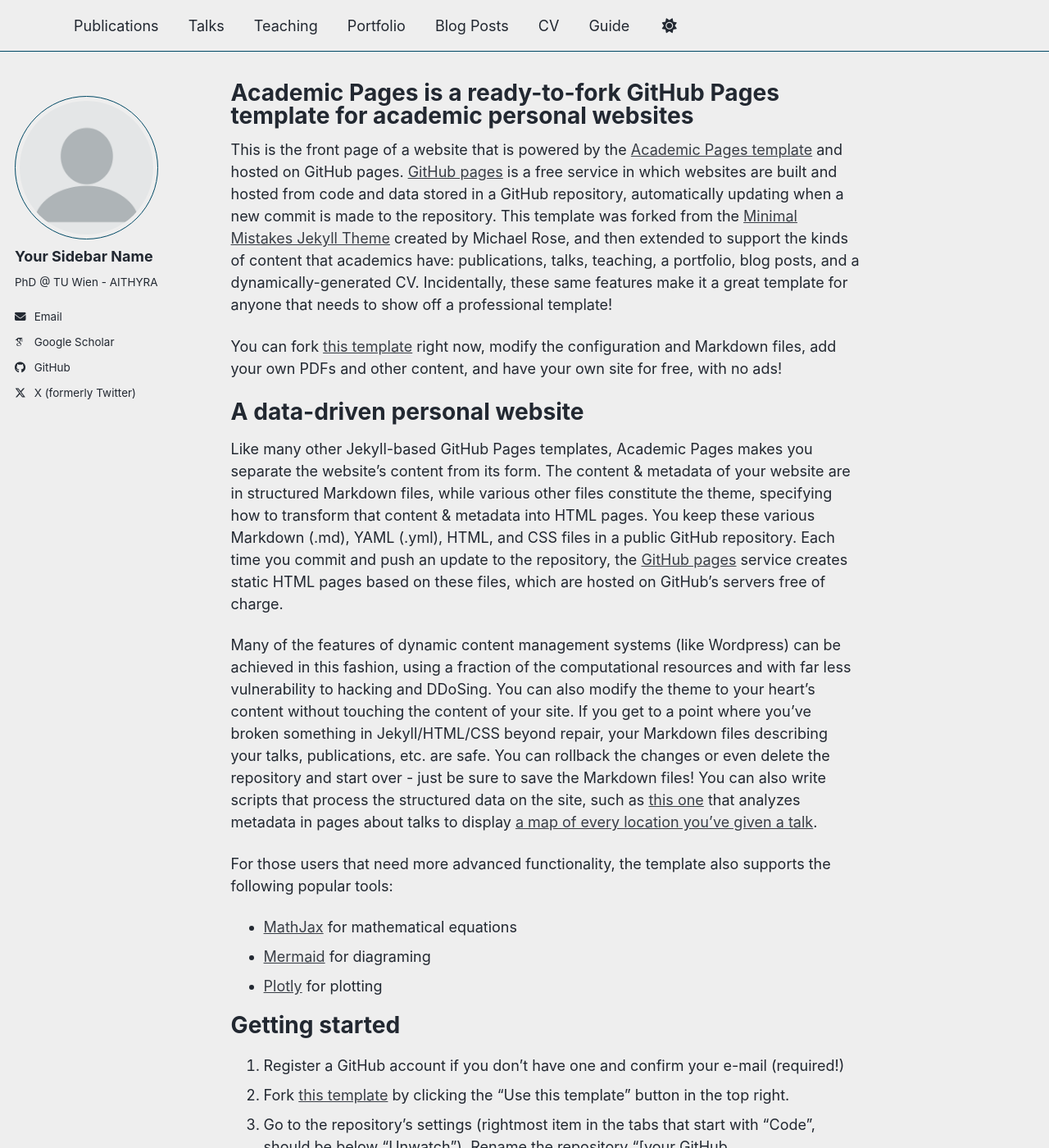
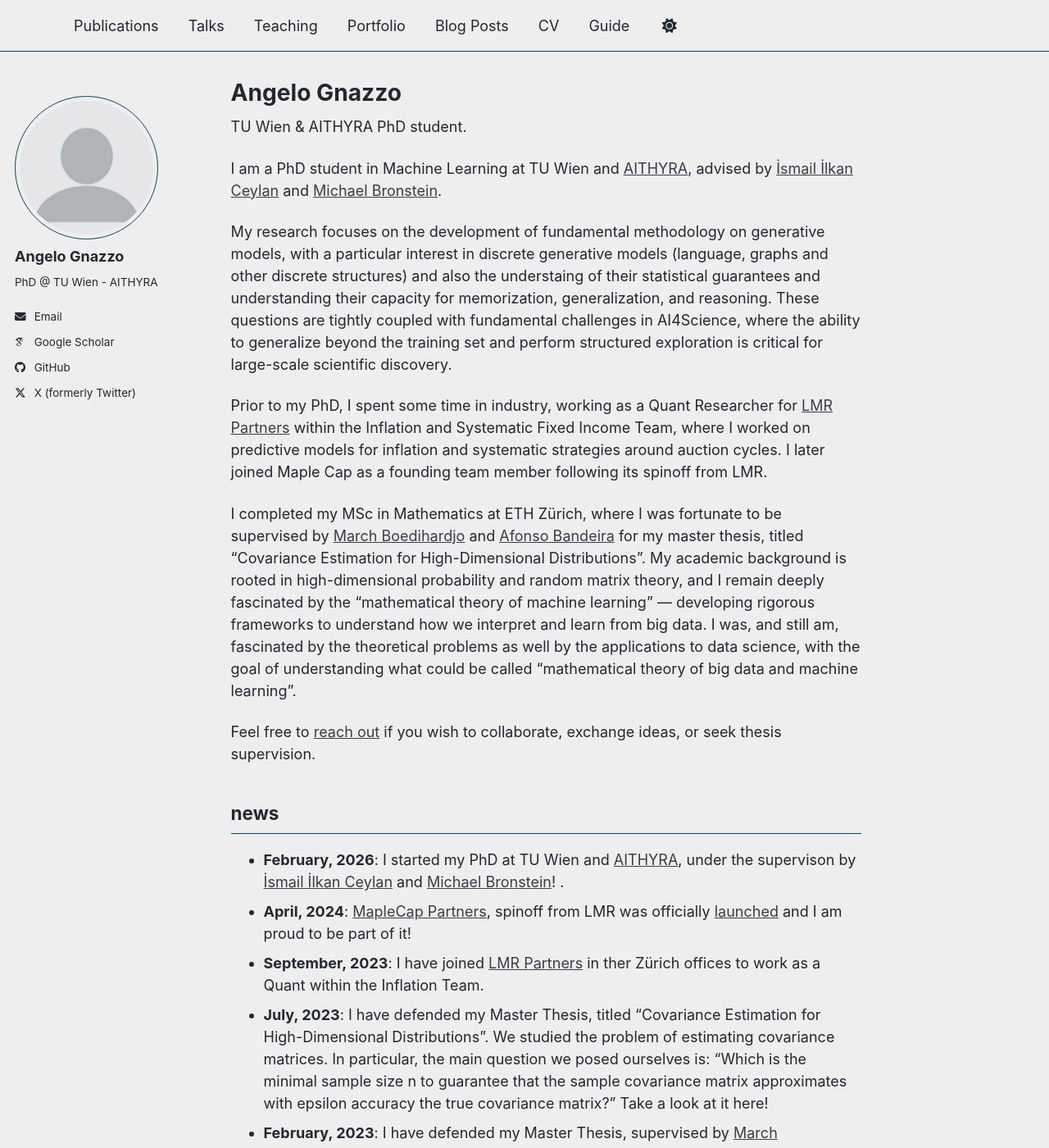
Before and after one commit to angelognazzo/angelognazzo.github.io, a Jekyll site: the page built from _pages/about.md, in a window 1280 px wide and 1400 px high. Shown: the whole window at 82% size. Built offline with Jekyll 4.4.1, drawn with Linux system fonts in a browser that asks for light colours; some web fonts are replaced; a script bundle is joined from its source files by our own code; library files that are not in the unit come from our copies; some of the changed text lies outside the part shown.

Commit message:
Updates website information

```diff
--- a/_config.yml
+++ b/_config.yml
@@ -24,7 +24,7 @@
 author:
   # Biographic information
   avatar           : "profile.png"
-  name             : "Your Sidebar Name"
+  name             : "Angelo Gnazzo"
   bio              : "PhD @ TU Wien - AITHYRA"
   email            : "agnazzo@aithyra.at"
 
--- a/_pages/about.md
+++ b/_pages/about.md
@@ -1,56 +1,41 @@
 ---
 permalink: /
-title: "Academic Pages is a ready-to-fork GitHub Pages template for academic personal websites"
+title: "Angelo Gnazzo"
 author_profile: true
 redirect_from:
   - /about/
   - /about.html
 ---
 
-This is the front page of a website that is powered by the [Academic Pages template](https://github.com/academicpages/academicpages.github.io) and hosted on GitHub pages. [GitHub pages](https://pages.github.com) is a free service in which websites are built and hosted from code and data stored in a GitHub repository, automatically updating when a new commit is made to the repository. This template was forked from the [Minimal Mistakes Jekyll Theme](https://mmistakes.github.io/minimal-mistakes/) created by Michael Rose, and then extended to support the kinds of content that academics have: publications, talks, teaching, a portfolio, blog posts, and a dynamically-generated CV. Incidentally, these same features make it a great template for anyone that needs to show off a professional template!
 
- You can fork [this template](https://github.com/academicpages/academicpages.github.io) right now, modify the configuration and Markdown files, add your own PDFs and other content, and have your own site for free, with no ads!
+TU Wien & AITHYRA PhD student.
 
-A data-driven personal website
-======
-Like many other Jekyll-based GitHub Pages templates, Academic Pages makes you separate the website's content from its form. The content & metadata of your website are in structured Markdown files, while various other files constitute the theme, specifying how to transform that content & metadata into HTML pages. You keep these various Markdown (.md), YAML (.yml), HTML, and CSS files in a public GitHub repository. Each time you commit and push an update to the repository, the [GitHub pages](https://pages.github.com/) service creates static HTML pages based on these files, which are hosted on GitHub's servers free of charge.
 
-Many of the features of dynamic content management systems (like Wordpress) can be achieved in this fashion, using a fraction of the computational resources and with far less vulnerability to hacking and DDoSing. You can also modify the theme to your heart's content without touching the content of your site. If you get to a point where you've broken something in Jekyll/HTML/CSS beyond repair, your Markdown files describing your talks, publications, etc. are safe. You can rollback the changes or even delete the repository and start over - just be sure to save the Markdown files! You can also write scripts that process the structured data on the site, such as [this one](https://github.com/academicpages/academicpages.github.io/blob/master/talkmap.ipynb) that analyzes metadata in pages about talks to display [a map of every location you've given a talk](https://academicpages.github.io/talkmap.html).
+I am a PhD student in Machine Learning at TU Wien and [AITHYRA](https://aithyra.at/), advised by [İsmail İlkan Ceylan](https://www.cs.ox.ac.uk/people/ismaililkan.ceylan/) and [Michael Bronstein](https://www.cs.ox.ac.uk/people/michael.bronstein/).
 
-For those users that need more advanced functionality, the template also supports the following popular tools:
-- [MathJax](https://www.mathjax.org/) for mathematical equations
-- [Mermaid](https://mermaid.js.org/) for diagraming
-- [Plotly](https://plotly.com/javascript/) for plotting
+My research focuses on the development of fundamental methodology on generative models, with a particular interest in discrete generative models (language, graphs and other discrete structures) and also the understaing of their statistical guarantees and understanding their capacity for memorization, generalization, and reasoning. These questions are tightly coupled with fundamental challenges in AI4Science, where the ability to generalize beyond the training set and perform structured exploration is critical for large-scale scientific discovery.
 
-Getting started
-======
-1. Register a GitHub account if you don't have one and confirm your e-mail (required!)
-1. Fork [this template](https://github.com/academicpages/academicpages.github.io) by clicking the "Use this template" button in the top right.
-1. Go to the repository's settings (rightmost item in the tabs that start with "Code", should be below "Unwatch"). Rename the repository "[your GitHub username].github.io", which will also be your website's URL.
-1. Set site-wide configuration and create content & metadata (see below -- also see [this set of diffs](https://archive.is/3TPas) showing what files were changed to set up [an example site](https://getorg-testacct.github.io) for a user with the username "getorg-testacct")
-1. Upload any files (like PDFs, .zip files, etc.) to the files/ directory. They will appear at https://[your GitHub username].github.io/files/example.pdf.
-1. Check status by going to the repository settings, in the "GitHub pages" section
+Prior to my PhD, I spent some time in industry, working as a Quant Researcher for [LMR Partners](https://www.lmrpartners.com/) within the Inflation and Systematic Fixed Income Team, where I worked on predictive models for inflation and systematic strategies around auction cycles. I later joined Maple Cap as a founding team member following its spinoff from LMR.
 
-Site-wide configuration
+I completed my MSc in Mathematics at ETH Zürich, where I was fortunate to be supervised by [March Boedihardjo](https://apps.math.msu.edu/PageSpace/pb/boedihardjo) and [Afonso Bandeira](https://people.math.ethz.ch/~abandeira/) for my master thesis, titled "Covariance Estimation for High-Dimensional Distributions".
+My academic background is rooted in high-dimensional probability and random matrix theory, and I remain deeply fascinated by the "mathematical theory of machine learning" — developing rigorous frameworks to understand how we interpret and learn from big data.
+I was, and still am, fascinated by the theoretical problems as well by the applications to data science, with the goal of understanding what could be called "mathematical theory of big data and machine learning".
+
+Feel free to [reach out](mailto:agnazzo@aithyra.at) if you wish to collaborate, exchange ideas, or seek thesis supervision.
+
+
+news
 ------
-The main configuration file for the site is in the base directory in [_config.yml](https://github.com/academicpages/academicpages.github.io/blob/master/_config.yml), which defines the content in the sidebars and other site-wide features. You will need to replace the default variables with ones about yourself and your site's github repository. The configuration file for the top menu is in [_data/navigation.yml](https://github.com/academicpages/academicpages.github.io/blob/master/_data/navigation.yml). For example, if you don't have a portfolio or blog posts, you can remove those items from that navigation.yml file to remove them from the header.
-
-Create content & metadata
-------
-For site content, there is one Markdown file for each type of content, which are stored in directories like _publications, _talks, _posts, _teaching, or _pages. For example, each talk is a Markdown file in the [_talks directory](https://github.com/academicpages/academicpages.github.io/tree/master/_talks). At the top of each Markdown file is structured data in YAML about the talk, which the theme will parse to do lots of cool stuff. The same structured data about a talk is used to generate the list of talks on the [Talks page](https://academicpages.github.io/talks), each [individual page](https://academicpages.github.io/talks/2012-03-01-talk-1) for specific talks, the talks section for the [CV page](https://academicpages.github.io/cv), and the [map of places you've given a talk](https://academicpages.github.io/talkmap.html) (if you run this [python file](https://github.com/academicpages/academicpages.github.io/blob/master/talkmap.py) or [Jupyter notebook](https://github.com/academicpages/academicpages.github.io/blob/master/talkmap.ipynb), which creates the HTML for the map based on the contents of the _talks directory).
-
-**Markdown generator**
-
-The repository includes [a set of Jupyter notebooks](https://github.com/academicpages/academicpages.github.io/tree/master/markdown_generator
-) that converts a CSV containing structured data about talks or presentations into individual Markdown files that will be properly formatted for the Academic Pages template. The sample CSVs in that directory are the ones I used to create my own personal website at stuartgeiger.com. My usual workflow is that I keep a spreadsheet of my publications and talks, then run the code in these notebooks to generate the Markdown files, then commit and push them to the GitHub repository.
-
-How to edit your site's GitHub repository
-------
-Many people use a git client to create files on their local computer and then push them to GitHub's servers. If you are not familiar with git, you can directly edit these configuration and Markdown files directly in the github.com interface. Navigate to a file (like [this one](https://github.com/academicpages/academicpages.github.io/blob/master/_talks/2012-03-01-talk-1.md) and click the pencil icon in the top right of the content preview (to the right of the "Raw | Blame | History" buttons). You can delete a file by clicking the trashcan icon to the right of the pencil icon. You can also create new files or upload files by navigating to a directory and clicking the "Create new file" or "Upload files" buttons.
-
-Example: editing a Markdown file for a talk
-![Editing a Markdown file for a talk](/images/editing-talk.png)
-
-For more info
-------
-More info about configuring Academic Pages can be found in [the guide](https://academicpages.github.io/markdown/), the [growing wiki](https://github.com/academicpages/academicpages.github.io/wiki), and you can always [ask a question on GitHub](https://github.com/academicpages/academicpages.github.io/discussions). The [guides for the Minimal Mistakes theme](https://mmistakes.github.io/minimal-mistakes/docs/configuration/) (which this theme was forked from) might also be helpful.
+*   **February, 2026**: I started my PhD at TU Wien and [AITHYRA](https://aithyra.at/), under the supervison by [İsmail İlkan Ceylan](https://www.cs.ox.ac.uk/people/ismaililkan.ceylan/) and [Michael Bronstein](https://www.cs.ox.ac.uk/people/michael.bronstein/)!
+.
+*   **April, 2024**: [MapleCap Partners](https://www.maplecap.com/), spinoff from LMR was officially [launched](https://thehedgefundjournal.com/wp-content/uploads/2025/11/Tomorrows-Titans-2025-%E2%80%93-The-Hedge-Fund-Journal-v1.pdf) and I am proud to be part of it!
+*   **September, 2023**: I have joined [LMR Partners](https://www.lmrpartners.com/) in ther Zürich offices to work as a Quant within the Inflation Team.
+*   **July, 2023**: I have defended my Master Thesis, titled "Covariance Estimation for High-Dimensional Distributions".
+We studied the problem of estimating covariance matrices. In particular, the main question we posed ourselves is: "Which is the minimal sample size n to guarantee that the sample covariance matrix approximates with epsilon accuracy the true covariance matrix?" Take a look at it here!
+*   **February, 2023**: I have defended my Master Thesis, supervised by [March Boedihardjo](https://apps.math.msu.edu/PageSpace/pb/boedihardjo) and [Afonso Bandeira](https://people.math.ethz.ch/~abandeira/) and titled "Covariance Estimation for High-Dimensional Distributions".
+We studied the problem of estimating covariance matrices. In particular, the main question we posed ourselves is: "Which is the minimal sample size n to guarantee that the sample covariance matrix approximates with epsilon accuracy the true covariance matrix?" Take a look at it here!
+*   **June, 2022**: I started working at @ ETH AI Center as a research intern, advised by [Amartya Sanyal](https://amartya18x.github.io/). I am going to be focusing on problems at the intersection of Differential Privacy and Online Learning!
+*   **June, 2022**: I finished my semester research project at ETH. I worked under the supervision of Nikita Zhivotovskiy (now Assistant Professor at @ University of California, Berkeley) and Afonso Bandeira (Professor of Mathematics at @ ETH Zurich) on a survey, titled “Generalization Error Bound via Information-Theoretic Methods and Convex Analysis”.
+*   **March, 2022**: I published my first blog post on Medium about the “Method of Interlacing Polynomials”, introduced by Adam Marcus, Daniel Spielman, Nikhil Srivastava. Take a look at it [here](https://medium.com/@gnazzoangelo/an-introduction-to-the-method-of-interlacing-polynomials-87798aec38ff). Hopefully, I will be posting more blog posts in the next few months.
+*   **September, 2021**: I started my MSc in Mathematics at @ ETH Zurich!
+*   **July, 2021**: I graduated from @ Politecnico of Milano, obtaining my BSc degree in Mathematical Engineering with the grade of 110/110 cum laude.
```
